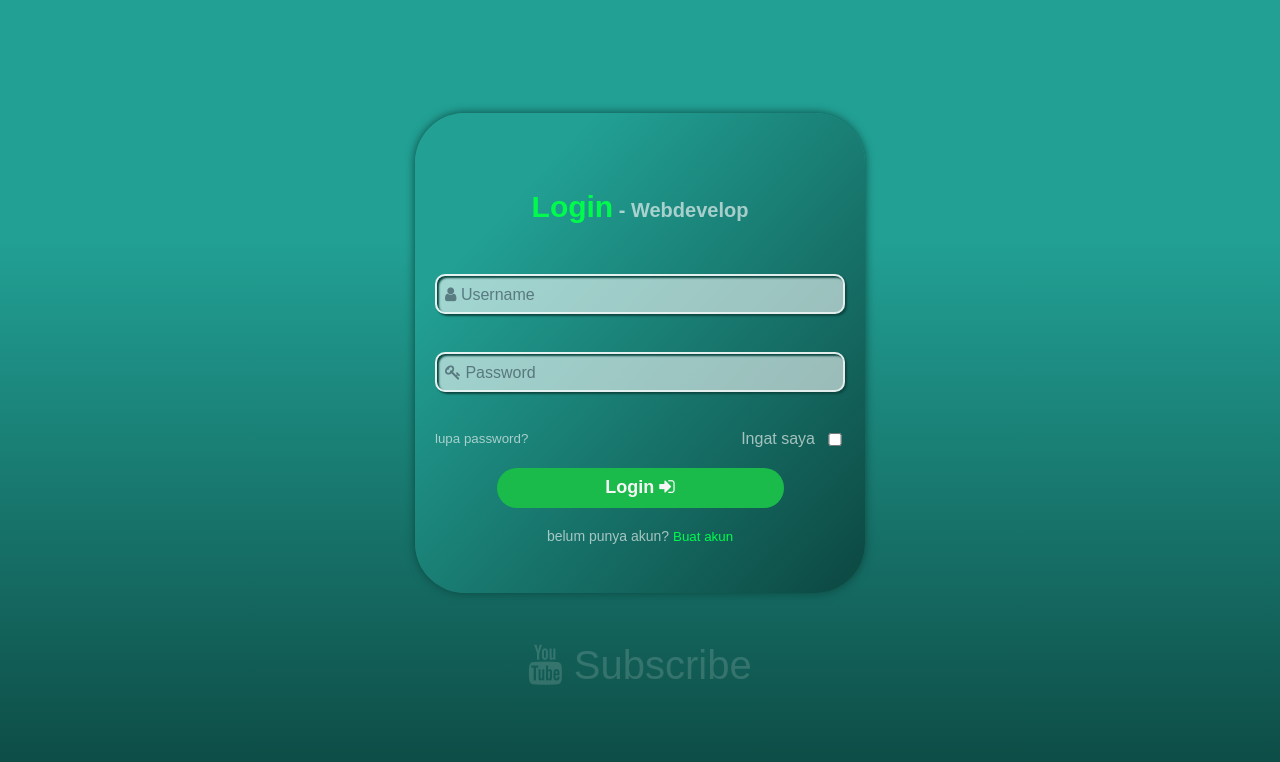
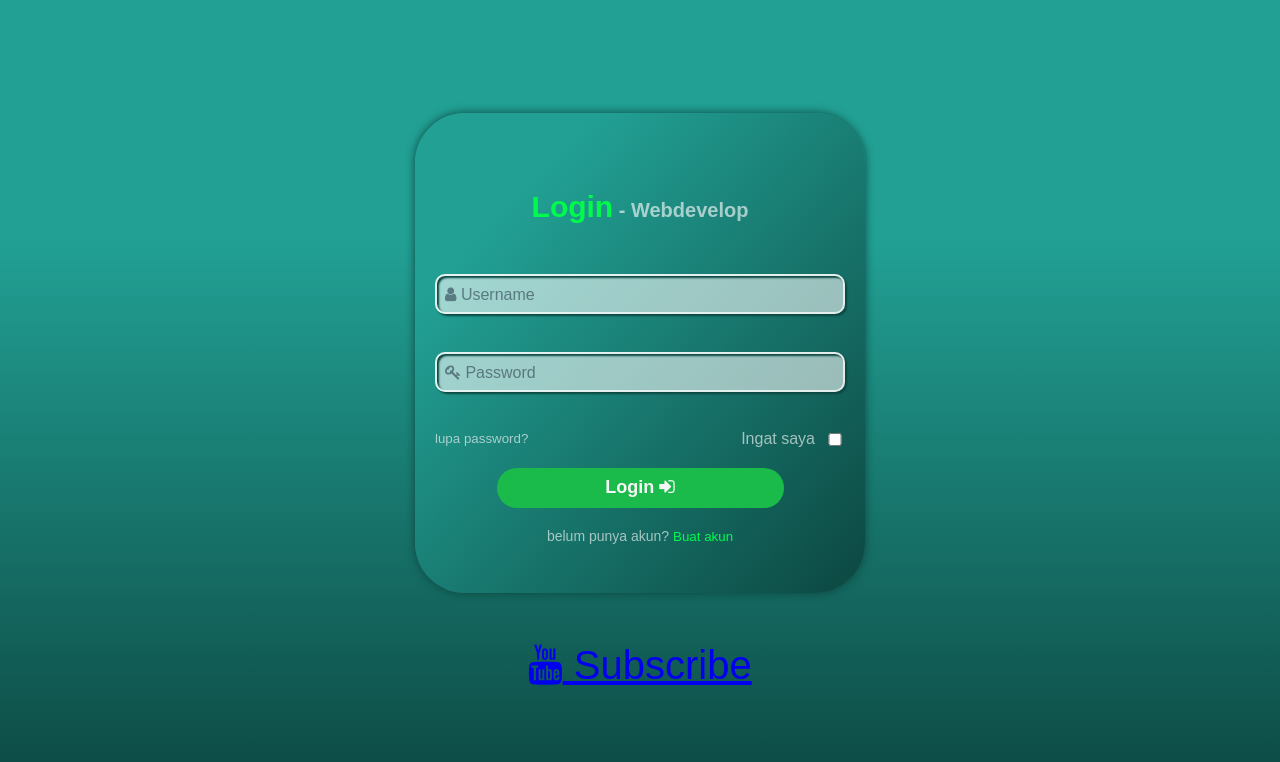
Before and after one commit to FauzanSyaifullohFatah/formLogin-Friendly, a plain HTML site: page index.html in a window 1280 px wide. Drawn offline with Linux system fonts and the light colour scheme.

Commit message:
index.html

```diff
--- a/index.html
+++ b/index.html
@@ -47,7 +47,7 @@
         </div>
     </div>
     <footer>
-        <a href="https://youtube.com/@Webdevelop-id" style="font-size: 40px;text-decoration: none;color: rgba(245, 245, 245, 0.161);" target="_blank"><i class="fa fa-youtube"></i> Subscribe</a>
+        <a href="https://youtube.com/@Webdevelop-id" target="_blank"><i class="fa fa-youtube"></i> Subscribe</a>
     </footer>
     <script src="script.js"></script>
 </body>
```
